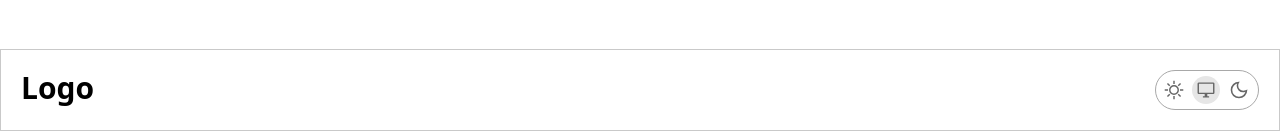
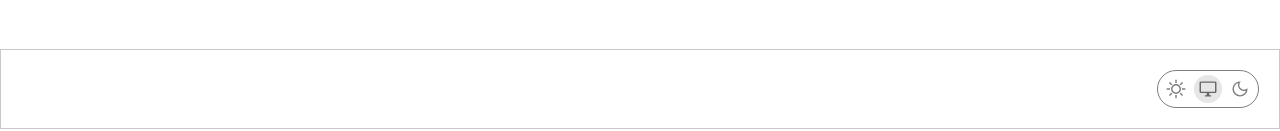
Before and after one commit to empflow/nextts, a Next.js app: page / in a window 1280 px wide. Shown: the part 1788-1919 px from the top of the page. Built offline with nearby package versions, Linux system fonts and the light colour scheme.

Commit message:
add logo & perfect theme switch

```diff
--- a/app/components/Footer.tsx
+++ b/app/components/Footer.tsx
@@ -1,10 +1,11 @@
+import LogoIcon from "../icons/Logo";
 import ThemeSwitch from "./ThemeSwitch";
 
 export default function Footer() {
   return (
     <footer className="border border-c-gray-500 p-5">
-      <div className="flex justify-between">
-        <h3 className="text-3xl font-semibold">Logo</h3>
+      <div className="flex items-center justify-between">
+        <LogoIcon className="fill-white" width={120} />
         <ThemeSwitch />
       </div>
     </footer>
--- a/app/components/ThemeSwitch.tsx
+++ b/app/components/ThemeSwitch.tsx
@@ -16,8 +16,6 @@
   const isDark = chosenTheme === "dark";
   const isSystem = chosenTheme === "system";
 
-  console.log("hi");
-
   useEffect(() => {
     setMounted(true);
   }, []);
@@ -30,35 +28,56 @@
   }
 
   return (
-    <div className="flex items-center gap-1 rounded-full border border-c-gray-600 p-1">
+    <div className="flex items-center gap-1 rounded-full border border-c-gray-800 p-1 dark:border-c-gray-700">
       <div
         onClick={() => updateTheme("light")}
         className={`${
-          isLight ? "bg-c-gray-300 text-c-gray-1000 " : ""
+          isLight ? "bg-c-gray-300 " : ""
         }flex items-center justify-center rounded-full p-1 hover:cursor-pointer`}
         title="Light theme"
       >
-        <SunIcon pxSize={20} className="fill-c-gray-900" />
+        <SunIcon
+          pxSize={20}
+          className={`${
+            isLight
+              ? "fill-c-gray-900 dark:fill-c-gray-500"
+              : "fill-c-gray-800 dark:fill-c-gray-700"
+          }`}
+        />
       </div>
 
       <div
         onClick={() => updateTheme("system")}
         className={`${
-          isSystem ? "bg-c-gray-300 text-c-gray-1000 " : ""
+          isSystem ? "bg-c-gray-300 dark:bg-zinc-700 " : ""
         }flex items-center justify-center rounded-full p-1 hover:cursor-pointer`}
         title="System theme"
       >
-        <ComputerIcon pxSize={20} className="fill-c-gray-900" />
+        <ComputerIcon
+          pxSize={20}
+          className={`${
+            isSystem
+              ? "fill-c-gray-900 dark:fill-c-gray-500"
+              : "fill-c-gray-800 dark:fill-c-gray-700"
+          }`}
+        />
       </div>
 
       <div
         onClick={() => updateTheme("dark")}
         className={`${
-          isDark ? "bg-c-gray-300 text-c-gray-1000 " : ""
+          isDark ? "dark:bg-zinc-700 " : ""
         }flex items-center justify-center rounded-full p-1 hover:cursor-pointer`}
         title="Dark theme"
       >
-        <MoonIcon pxSize={22} className="fill-c-gray-900" />
+        <MoonIcon
+          pxSize={20}
+          className={`${
+            isDark
+              ? "fill-c-gray-900 dark:fill-c-gray-500"
+              : "fill-c-gray-800 dark:fill-c-gray-700"
+          }`}
+        />
       </div>
     </div>
   );
--- a/app/icons/Computer.tsx
+++ b/app/icons/Computer.tsx
@@ -1,14 +1,10 @@
-interface ComputerIconProps {
+interface Props {
   color?: string;
   pxSize?: number;
   className?: string;
 }
 
-export default function ComputerIcon({
-  color,
-  pxSize,
-  className,
-}: ComputerIconProps) {
+export default function ComputerIcon({ color, pxSize, className }: Props) {
   return (
     <svg
       xmlns="http://www.w3.org/2000/svg"
--- /dev/null
+++ b/app/icons/Logo.tsx
@@ -0,0 +1,26 @@
+interface Props {
+  width?: number;
+  className?: string;
+}
+
+export default function LogoIcon({ width, className }: Props) {
+  return (
+    <svg
+      viewBox="0 0 62.488 12.094"
+      xmlns="http://www.w3.org/2000/svg"
+      width={width ?? "32"}
+      className={className || ""}
+    >
+      <g transform="matrix(0.076238, 0, 0, 0.076238, -9.869545, -16.954924)">
+        <path d="M 193.587 247.245 C 183.937 247.245 181.147 251.525 181.147 260.965 L 181.147 276.625 L 206.887 276.625 L 204.307 301.925 L 181.157 301.925 L 181.157 378.705 L 150.267 378.705 L 150.267 301.925 L 129.457 301.925 L 129.457 276.625 L 150.267 276.625 L 150.267 261.395 C 150.267 235.875 160.557 222.395 189.267 222.395 C 195.283 222.381 201.295 222.738 207.267 223.465 L 207.267 247.275 Z" />
+        <path d="M 209.027 324.445 C 209.027 295.925 222.537 274.445 250.847 274.445 C 266.287 274.445 275.717 282.385 280.227 292.245 L 280.227 276.625 L 309.817 276.625 L 309.817 378.705 L 280.227 378.705 L 280.227 363.265 C 275.937 373.135 266.287 380.855 250.847 380.855 C 222.537 380.855 209.027 359.405 209.027 330.855 Z M 239.907 331.315 C 239.907 346.535 245.477 356.615 259.847 356.615 C 272.507 356.615 278.937 347.395 278.937 332.815 L 278.937 322.565 C 278.937 307.985 272.507 298.765 259.847 298.765 C 245.477 298.765 239.907 308.845 239.907 324.065 Z" />
+        <path d="M 374.157 274.475 C 386.157 274.475 397.527 277.055 403.747 281.335 L 396.887 303.215 C 390.453 300.151 383.423 298.539 376.297 298.495 C 359.567 298.495 352.297 308.145 352.297 324.665 L 352.297 330.665 C 352.297 347.185 359.587 356.835 376.297 356.835 C 383.423 356.79 390.453 355.179 396.887 352.115 L 403.747 373.985 C 397.527 378.275 386.167 380.855 374.157 380.855 C 337.907 380.855 321.397 361.335 321.397 330.025 L 321.397 325.305 C 321.397 293.995 337.907 274.475 374.157 274.475 Z" />
+        <path d="M 407.817 331.565 L 407.817 322.565 C 407.817 293.615 424.327 274.565 458.007 274.565 C 489.747 274.565 503.687 293.865 503.687 322.175 L 503.687 338.475 L 438.687 338.475 C 439.337 352.415 445.557 358.635 462.687 358.635 C 474.277 358.635 486.497 356.275 495.507 352.415 L 501.157 373.565 C 493.007 377.865 476.277 381.075 461.487 381.075 C 422.397 381.065 407.817 361.565 407.817 331.565 Z M 438.697 318.265 L 476.017 318.265 L 476.017 315.695 C 476.017 304.545 471.517 295.695 458.017 295.695 C 444.067 295.705 438.697 304.505 438.697 318.225 Z" />
+        <path d="M 618.157 330.885 C 618.157 359.405 604.437 380.885 576.157 380.885 C 560.717 380.885 549.997 373.165 545.707 363.295 L 545.707 378.735 L 516.547 378.735 L 516.547 225.365 L 547.427 222.565 L 547.427 290.765 C 551.927 281.765 561.797 274.465 576.167 274.465 C 604.477 274.465 618.167 295.915 618.167 324.465 Z M 587.277 323.805 C 587.277 309.435 581.707 298.715 566.907 298.715 C 554.247 298.715 547.387 307.715 547.387 322.305 L 547.387 333.025 C 547.387 347.605 554.247 356.615 566.907 356.615 C 581.707 356.615 587.277 345.895 587.277 331.525 Z" />
+        <path d="M 628.487 330.235 L 628.487 325.095 C 628.487 295.705 645.217 274.475 679.317 274.475 C 713.417 274.475 730.157 295.705 730.157 325.095 L 730.157 330.235 C 730.157 359.615 713.427 380.855 679.327 380.855 C 645.227 380.855 628.487 359.615 628.487 330.235 Z M 699.267 322.945 C 699.267 309.435 693.687 298.715 679.267 298.715 C 664.847 298.715 659.317 309.435 659.317 322.945 L 659.317 332.385 C 659.317 345.895 664.897 356.615 679.267 356.615 C 693.637 356.615 699.267 345.895 699.267 332.385 Z" />
+        <path d="M 740.427 330.235 L 740.427 325.095 C 740.427 295.705 757.157 274.475 791.257 274.475 C 825.357 274.475 842.087 295.705 842.087 325.095 L 842.087 330.235 C 842.087 359.615 825.357 380.855 791.257 380.855 C 757.157 380.855 740.427 359.615 740.427 330.235 Z M 811.207 322.945 C 811.207 309.435 805.627 298.715 791.257 298.715 C 776.887 298.715 771.317 309.435 771.317 322.945 L 771.317 332.385 C 771.317 345.895 776.887 356.615 791.257 356.615 C 805.627 356.615 811.207 345.895 811.207 332.385 Z" />
+        <path d="M 884.547 325.305 L 914.997 276.625 L 947.807 276.625 L 915.857 327.025 L 949.097 378.705 L 916.287 378.705 L 884.547 328.705 L 884.547 378.705 L 853.657 378.705 L 853.657 225.365 L 884.547 222.565 Z" />
+      </g>
+    </svg>
+  );
+}
--- a/app/icons/Moon.tsx
+++ b/app/icons/Moon.tsx
@@ -1,10 +1,10 @@
-interface MoonIconProps {
+interface Props {
   color?: string;
   pxSize?: number;
   className?: string;
 }
 
-export default function MoonIcon({ color, pxSize, className }: MoonIconProps) {
+export default function MoonIcon({ color, pxSize, className }: Props) {
   return (
     <svg
       xmlns="http://www.w3.org/2000/svg"
--- a/app/icons/Sun.tsx
+++ b/app/icons/Sun.tsx
@@ -1,10 +1,10 @@
-interface SunIconProps {
+interface Props {
   color?: string;
   pxSize?: number;
   className?: string;
 }
 
-export default function SunIcon({ color, pxSize, className }: SunIconProps) {
+export default function SunIcon({ color, pxSize, className }: Props) {
   return (
     <svg
       xmlns="http://www.w3.org/2000/svg"
```
